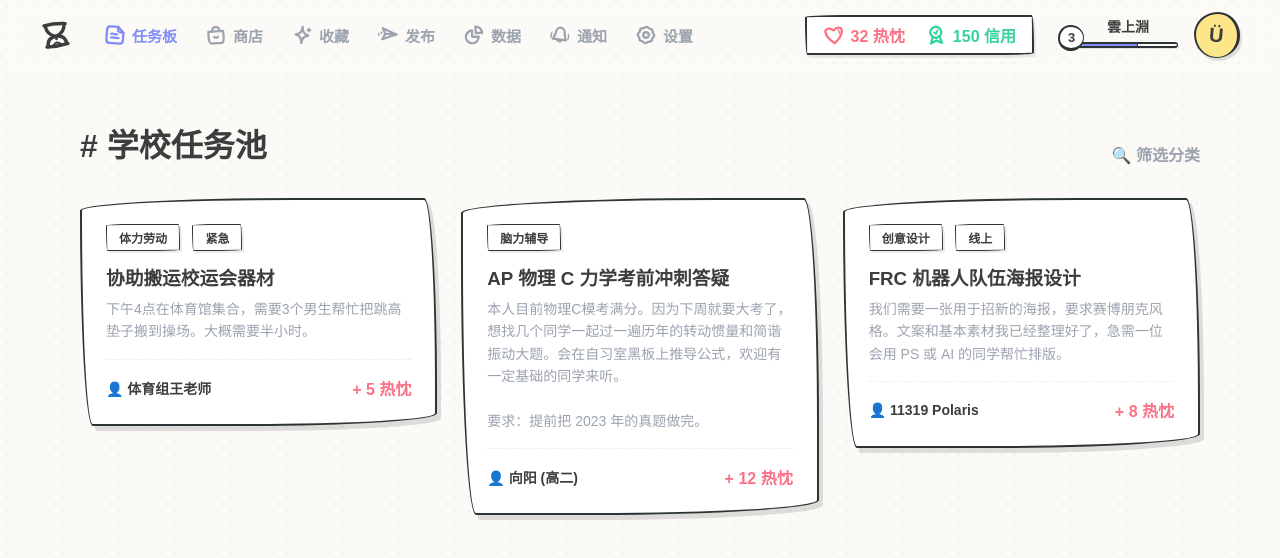
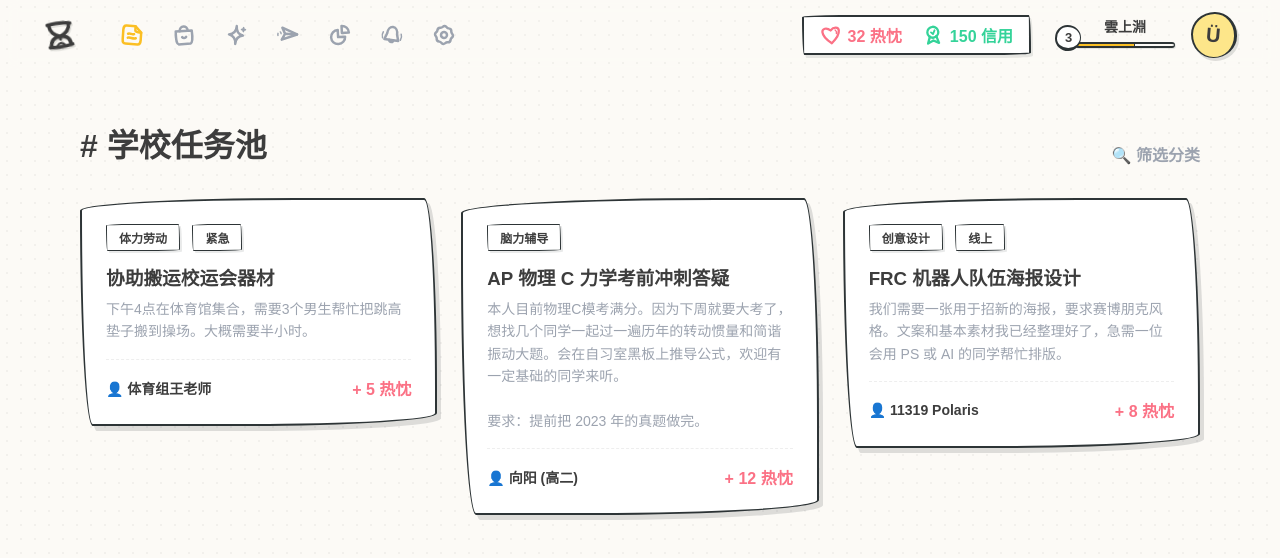
Before and after one commit to Yunshang-Yuan/Hour-Vault, a website: page public/index.html in a window 1280 px wide. Drawn offline with Linux system fonts and the light colour scheme.

Commit message:
前端V2

```diff
--- a/public/global.css
+++ b/public/global.css
@@ -5,7 +5,7 @@
   --text-main: #3d3d3d;
   --text-sub: #9ca3af;
 
-  --primary-color: #818cf8;
+  --primary-color: #fbbf24;
   --zeal-color: #fb7185;
   --credit-color: #34d399;
   --comic-line: #2d3436;
@@ -18,7 +18,7 @@
   --bg-color: #1a1a1a;
   --card-bg: #242424;
   --text-main: #e5e5e5;
-  --text-sub: #9ca3af;
+  --text-sub: #737373;
   --comic-line: #555555;
 
   --nav-bg-glass: rgba(26, 26, 26, 0.65);
@@ -67,6 +67,8 @@ body {
   padding: 0 40px;
   z-index: 1000;
   transition: background-color 0.4s ease;
+  padding-left: 43px !important;
+  padding-right: 43px !important;
 }
 
 /* 4. 真正的手绘粗糙感卡片 */
@@ -117,18 +119,34 @@ body {
   box-shadow: 2px 2px 0px rgba(45, 52, 54, 0.1);
 }
 #theme-toggle svg {
-  transition: transform 0.3s ease;
-}
-
-/* 2. 鼠标悬浮时的变化（这里只需要写改变的结果，不需要再写 transition 了） */
-#theme-toggle:hover {
-  transform: scale(1.05);
+  /* x偏移1px, y偏移2px，无模糊，淡淡的黑色阴影 */
+  filter: drop-shadow(1px 2px 0px rgba(0, 0, 0, 0.1));
+  transition: transform 0.3s ease, filter 0.3s ease;
 }
 
 #theme-toggle:hover svg {
-  transform: rotate(0deg) !important; /* 强制回正 */
+  transform: rotate(0deg) !important;
+  /* 悬浮时，阴影稍微变大一点，更有立体感 */
+  filter: drop-shadow(2px 3px 0px rgba(0, 0, 0, 0.15));
 }
 
+
+/* 🌙 2. 深色模式 (夜间形态)：激活魔法蓝光！ */
+html[data-theme="dark"] #theme-toggle svg {
+  /* 阴影偏移归零，加上 4px 模糊，颜色变成主色调，变成真正的“发光” */
+  filter: drop-shadow(0px 0px 4px var(--primary-color));
+}
+
+html[data-theme="dark"] #theme-toggle:hover svg {
+  /* 悬浮时，光晕扩大，魔法感拉满 */
+  filter: drop-shadow(0px 0px 8px var(--primary-color));
+}
+
+/* 🌙 3. 深色模式下，文字也联动发光 */
+html[data-theme="dark"] #theme-toggle:hover h2 {
+  text-shadow: 0px 0px 8px rgba(251, 191, 36, 0.4);
+  transition: text-shadow 0.3s ease;
+}
 /* =========================================
    个人名片整体交互特效 (彻底修复版)
 ========================================= */
@@ -157,3 +175,56 @@ body {
 #profile-btn:hover .profile-avatar {
   transform: scale(1.05) rotate(8deg);
 }
+
+/* =========================================
+   左侧功能区 (图标联动 Tooltip 特效)
+========================================= */
+
+/* 1. 图标容器基础状态：作为悬浮窗的锚点，并自带回弹记忆 */
+.nav-item {
+  position: relative; /* 绝对定位的船锚 */
+  display: flex;
+  align-items: center;
+  justify-content: center;
+  cursor: pointer;
+  transition: color 0.2s ease, transform 0.2s ease;
+}
+
+/* 2. 整体悬浮与点击：和名片完全一致的起伏感（不歪头！） */
+.nav-item:hover {
+  transform: translateY(-2px);
+  color: var(--primary-color) !important; /* 鼠标放上去时，图标统一变为主色亮起 */
+}
+.nav-item:active {
+  transform: translateY(1px);
+}
+
+/* 3. Tooltip 悬浮窗的默认隐藏状态 (右下角定位) */
+.nav-tooltip {
+  position: absolute;
+  top: 110%; /* 定位到图标的下方 */
+  left: 60%; /* 定位到图标偏右的位置 (右下角) */
+
+  /* 漫画风小气泡设计 */
+  background-color: var(--text-main); /* 深色背景 */
+  color: var(--bg-color); /* 浅色文字 */
+  font-size: 12px;
+  font-weight: 800;
+  padding: 4px 10px;
+  border-radius: 8px;
+  border: 1.5px solid var(--comic-line);
+  box-shadow: 2px 2px 0px rgba(0,0,0,0.2);
+  white-space: nowrap; /* 保证文字不折行 */
+
+  /* 隐藏魔法：透明度为 0，并且往下沉一点点准备滑入 */
+  opacity: 0;
+  transform: translateY(8px);
+  pointer-events: none; /* 防止悬浮窗挡住鼠标点击图标 */
+  transition: all 0.2s cubic-bezier(0.68, -0.55, 0.265, 1.55); /* 带有轻微 Q弹 感觉的缓动函数 */
+}
+
+/* 4. 见证奇迹：鼠标悬浮在图标上时，文字气泡浮现！ */
+.nav-item:hover .nav-tooltip {
+  opacity: 1;
+  transform: translateY(0); /* 滑回原位 */
+}
--- a/public/index.html
+++ b/public/index.html
@@ -11,11 +11,10 @@
   <nav class="top-nav">
 
   <!-- 📦 第一个大盒子：左侧功能区 (Logo + 菜单) -->
-  <div style="display: flex; align-items: center; gap: 32px;">
+  <div style="display: flex; align-items: center; gap: 43px;">
 
-    <!-- Theme Toggle -->
     <div id="theme-toggle" style="display: flex; align-items: center; gap: 8px; cursor: pointer; user-select: none; transition: transform 0.2s ease;">
-      <svg viewBox="0 0 24 24" width="32" height="32" fill="none" stroke="currentColor" stroke-width="2.5" stroke-linecap="round" stroke-linejoin="round" style="transform: rotate(-8deg);">
+      <svg viewBox="0 0 24 24" width="34" height="34" fill="none" stroke="currentColor" stroke-width="2.5" stroke-linecap="round" stroke-linejoin="round" style="transform: rotate(-8deg);">
         <path d="M4 4 Q 12 3 20 4.5" />
         <path d="M5 4.5 C 5 10 9 12 12 13 C 15 12 19 10 19 4.5" />
         <path d="M12 13 L 12 18" stroke-width="2" stroke-dasharray="2 3" />
@@ -25,74 +24,72 @@
       </svg>
     </div>
 
-    <!-- 导航菜单 -->
     <div class="nav-menu" style="display: flex; gap: 28px; font-weight: 700; color: var(--text-sub); font-size: 15px;">
 
-      <div style="display: flex; align-items: center; gap: 6px; color: var(--primary-color); cursor: pointer;">
-        <svg viewBox="0 0 24 24" width="22" height="22" fill="none" stroke="currentColor" stroke-width="2.5" stroke-linecap="round" stroke-linejoin="round" style="transform: rotate(4deg);">
+      <div class="nav-item" style="color: var(--primary-color);">
+        <svg viewBox="0 0 24 24" width="24" height="24" fill="none" stroke="currentColor" stroke-width="2.5" stroke-linecap="round" stroke-linejoin="round" style="transform: rotate(4deg);">
           <path d="M6 3 C 4 3 3 4 3 7 L 3 17 C 3 20 4 21 6 21 L 18 21 C 20 21 21 20 21 17 L 21 9 L 15 3 Z" />
           <path d="M15 3 L 15 7 C 15 8 16 9 21 9" />
           <path d="M8 11 C 10 10 12 12 14 11" />
           <path d="M8 15 C 10 14 13 16 16 15" />
         </svg>
-        <span>任务板</span>
+        <span class="nav-tooltip">任务板</span>
       </div>
 
-      <div style="display: flex; align-items: center; gap: 6px; cursor: pointer; transition: color 0.2s;">
-        <svg viewBox="0 0 24 24" width="22" height="22" fill="none" stroke="currentColor" stroke-width="2.5" stroke-linecap="round" stroke-linejoin="round" style="transform: rotate(-4deg);">
+      <div class="nav-item">
+        <svg viewBox="0 0 24 24" width="24" height="24" fill="none" stroke="currentColor" stroke-width="2.5" stroke-linecap="round" stroke-linejoin="round" style="transform: rotate(-4deg);">
           <path d="M4 8 C 4 8 3 20 6 21 L 18 21 C 21 20 20 8 20 8 Z" />
           <path d="M8 8 C 8 2 16 2 16 8" />
           <path d="M10 14 C 11 15.5 13 15.5 14 14" />
         </svg>
-        <span>商店</span>
+        <span class="nav-tooltip">商店</span>
       </div>
 
-      <div style="display: flex; align-items: center; gap: 6px; cursor: pointer; transition: color 0.2s;">
-        <svg viewBox="0 0 24 24" width="22" height="22" fill="none" stroke="currentColor" stroke-width="2.5" stroke-linecap="round" stroke-linejoin="round" style="transform: rotate(5deg);">
+      <div class="nav-item">
+        <svg viewBox="0 0 24 24" width="24" height="24" fill="none" stroke="currentColor" stroke-width="2.5" stroke-linecap="round" stroke-linejoin="round" style="transform: rotate(5deg);">
           <path d="M12 3 C 12 8 14 11 19 12 C 14 13 12 16 12 21 C 12 16 10 13 5 12 C 10 11 12 8 12 3 Z" />
           <path d="M19 4 L 19.5 5.5 L 21 6 L 19.5 6.5 L 19 8 L 18.5 6.5 L 17 6 L 18.5 5.5 Z" stroke-width="1.5" />
         </svg>
-        <span>收藏</span>
+        <span class="nav-tooltip">收藏</span>
       </div>
 
-      <div style="display: flex; align-items: center; gap: 6px;">
-        <svg viewBox="0 0 24 24" width="22" height="22" fill="none" stroke="currentColor" stroke-width="2.5" stroke-linecap="round" stroke-linejoin="round" style="transform: rotate(3deg);">
+      <div class="nav-item">
+        <svg viewBox="0 0 24 24" width="24" height="24" fill="none" stroke="currentColor" stroke-width="2.5" stroke-linecap="round" stroke-linejoin="round" style="transform: rotate(3deg);">
           <path d="M21 11 L 6 5 L 9 11 L 6 17 Z" />
           <path d="M9 11 L 21 11" />
           <path d="M 2 13 C 1 9 5 8 5 11" stroke-width="1.5" stroke-dasharray="2 3" />
         </svg>
-        <span>发布</span>
+        <span class="nav-tooltip">发布</span>
       </div>
 
-      <div style="display: flex; align-items: center; gap: 6px;">
-        <svg viewBox="0 0 24 24" width="22" height="22" fill="none" stroke="currentColor" stroke-width="2.5" stroke-linecap="round" stroke-linejoin="round" style="transform: rotate(-3deg);">
+      <div class="nav-item">
+        <svg viewBox="0 0 24 24" width="24" height="24" fill="none" stroke="currentColor" stroke-width="2.5" stroke-linecap="round" stroke-linejoin="round" style="transform: rotate(-3deg);">
           <path d="M 10 14 L 10 7 A 7 7 0 1 0 17 14 Z" />
           <path d="M 14 10 L 14 3 A 7 7 0 0 1 21 10 Z" />
         </svg>
-        <span>数据</span>
+        <span class="nav-tooltip">数据</span>
       </div>
 
-      <div style="display: flex; align-items: center; gap: 6px;">
-        <svg viewBox="0 0 24 24" width="22" height="22" fill="none" stroke="currentColor" stroke-width="2.5" stroke-linecap="round" stroke-linejoin="round" style="transform: rotate(8deg);">
+      <div class="nav-item">
+        <svg viewBox="0 0 24 24" width="24" height="24" fill="none" stroke="currentColor" stroke-width="2.5" stroke-linecap="round" stroke-linejoin="round" style="transform: rotate(8deg);">
           <path d="M 12 4 C 9 4 7 7 7 11 L 5 17 H 19 L 17 11 C 17 7 15 4 12 4 Z" />
           <path d="M 10 17 A 2 2 0 0 0 14 17" />
           <path d="M 3 10 C 2 12 2 14 3 16" stroke-width="1.5" />
           <path d="M 21 10 C 22 12 22 14 21 16" stroke-width="1.5" />
         </svg>
-        <span>通知</span>
+        <span class="nav-tooltip">通知</span>
       </div>
 
-      <div style="display: flex; align-items: center; gap: 6px;">
-        <svg viewBox="0 0 24 24" width="22" height="22" fill="none" stroke="currentColor" stroke-width="2.5" stroke-linecap="round" stroke-linejoin="round" style="transform: rotate(5deg);">
+      <div class="nav-item">
+        <svg viewBox="0 0 24 24" width="24" height="24" fill="none" stroke="currentColor" stroke-width="2.5" stroke-linecap="round" stroke-linejoin="round" style="transform: rotate(5deg);">
           <path d="M12 3 C 14 3 14 5 16 5 C 18 5 19 6 19 8 C 19 10 21 10 21 12 C 21 14 19 14 19 16 C 19 18 18 19 16 19 C 14 19 14 21 12 21 C 10 21 10 19 8 19 C 6 19 5 18 5 16 C 5 14 3 14 3 12 C 3 10 5 10 5 8 C 5 6 6 5 8 5 C 10 5 10 3 12 3 Z" />
           <circle cx="12" cy="12" r="3" />
         </svg>
-        <span>设置</span>
+        <span class="nav-tooltip">设置</span>
       </div>
 
     </div>
   </div>
-
   <!-- 📦 第二个大盒子：右侧游戏信息与个人名片区 -->
   <div style="display: flex; align-items: center; gap: 24px;">
 
```
